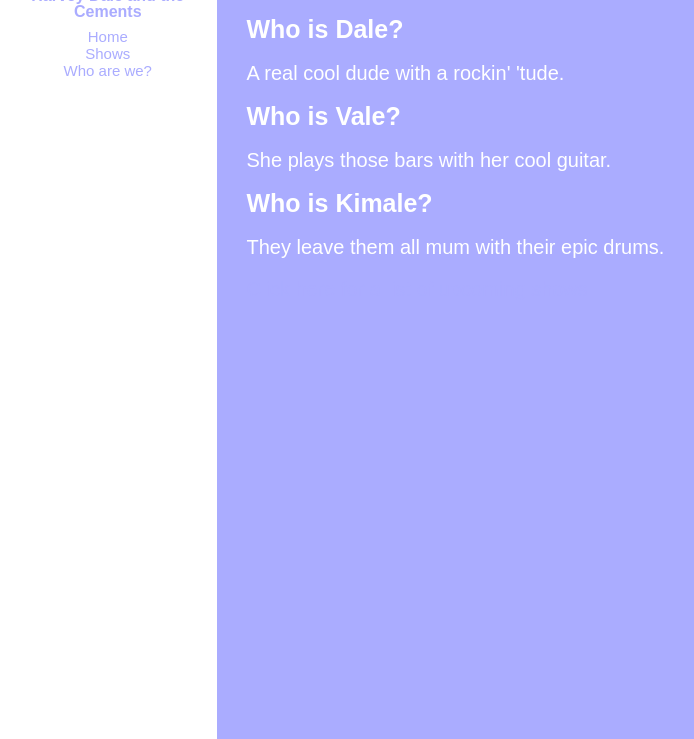
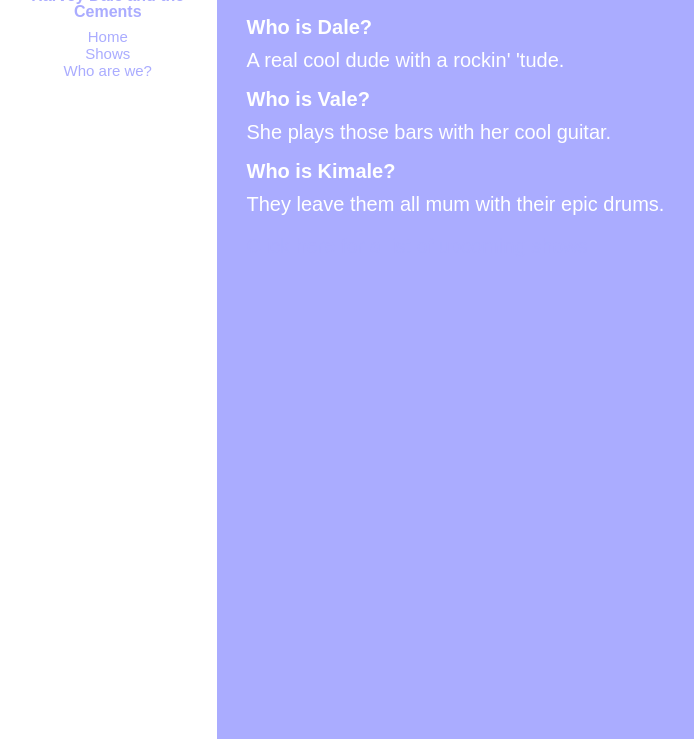
Before and after one commit to lau1217/moralesLaura_sass, a website: page docs/bios.html in a window 1280 px wide. Shown: the part 61-800 px from the top of the page, without its empty margins (1-695 px from the left). Drawn offline with Linux system fonts and the light colour scheme.

Commit message:
corrections of headlines

```diff
--- a/docs/bios.html
+++ b/docs/bios.html
@@ -15,15 +15,15 @@
       </div>
       <div class="content">
         <h1>Who are we?</h1>
-        <h2>Who is Dale?</h2>
+        <h3>Who is Dale?</h3>
         <p>
         A real cool dude with a rockin' 'tude.
         </p>
-        <h2>Who is Vale?</h2>
+        <h3>Who is Vale?</h3>
         <p>
           She plays those bars with her cool guitar.
         </p>
-        <h2>Who is Kimale?</h2>
+        <h3>Who is Kimale?</h3>
         <p>
           They leave them all mum with their epic drums.
         </p>
```
